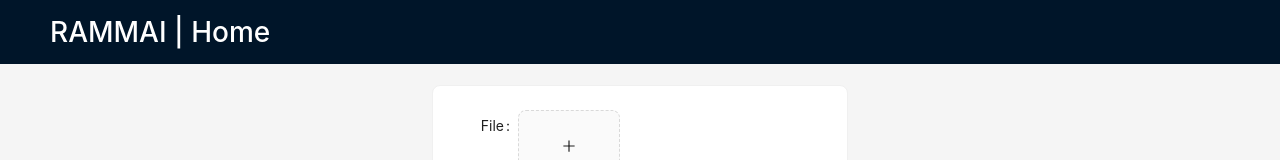
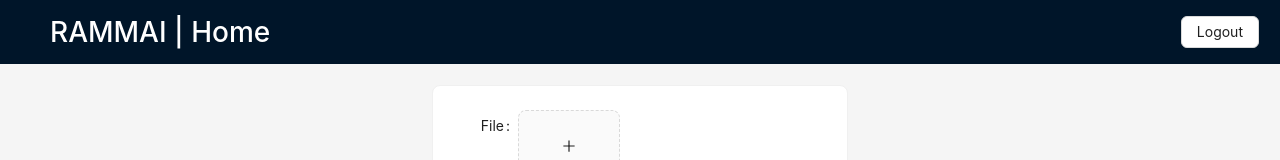
Before and after one commit to chilldenaya/crowdcounting-ui, a Next.js app: page /dashboard in a window 1280 px wide. Shown: the top 160 px of the page. Built offline with nearby package versions, Linux system fonts and the light colour scheme; no server answers.

Commit message:
add logout button

```diff
--- a/src/_App/TheHeader.tsx
+++ b/src/_App/TheHeader.tsx
@@ -1,11 +1,27 @@
-import { Layout } from 'antd'
+import { Layout, Col, Row, Button, message } from 'antd'
+import { useRouter } from 'next/router'
 
 const { Header } = Layout
 
 export default function TheHeader() {
+  const router = useRouter()
+
+  const handleLogout = () => {
+    router.push('/')
+    message.success('Logout successful!')
+  }
+
   return (
     <Header>
-      <h1 style={{ color: 'white' }}>RAMMAI | Home</h1>
+      <Row>
+        <Col span={8}>
+          <h1 style={{ color: 'white' }}>RAMMAI | Home</h1>
+        </Col>
+        <Col span={15}></Col>
+        <Col span={1}>
+          <Button onClick={() => handleLogout()}>Logout</Button>
+        </Col>
+      </Row>
     </Header>
   )
 }
--- a/src/pages/dashboard/index.tsx
+++ b/src/pages/dashboard/index.tsx
@@ -12,7 +12,7 @@ import {
   message,
   Spin,
 } from 'antd'
-import { Space, Table } from 'antd'
+import { Table } from 'antd'
 import type { ColumnsType } from 'antd/es/table'
 import { DownloadOutlined, PlusOutlined } from '@ant-design/icons'
 import React from 'react'
```
